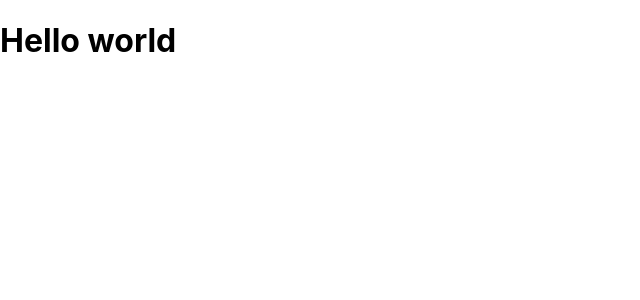
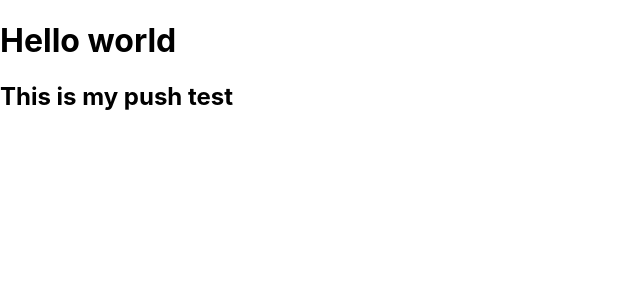
Before and after one commit to watson-project/watson-frontend, a React (Create React App) app: page / in a window 1280 px wide. Shown: the top 300 px of the page, without its empty margins (0-640 px from the left). Built offline with nearby package versions, Linux system fonts and the light colour scheme.

Commit message:
Test push

```diff
--- a/src/App.js
+++ b/src/App.js
@@ -4,6 +4,7 @@ function App() {
   return (
     <div>
       <h1>Hello world</h1>
+      <h2>This is my push test</h2>
     </div>
   );
 }
```
